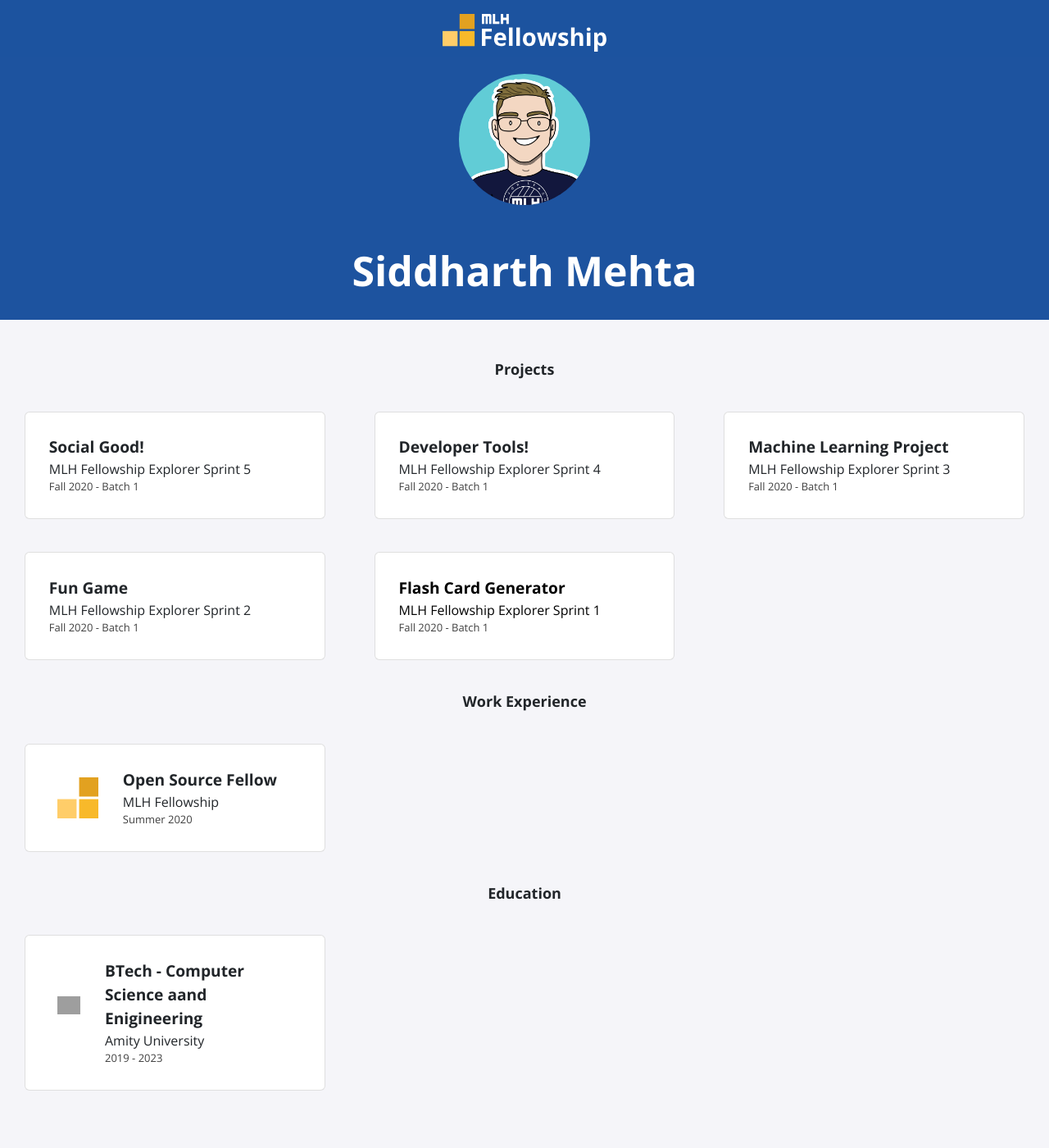
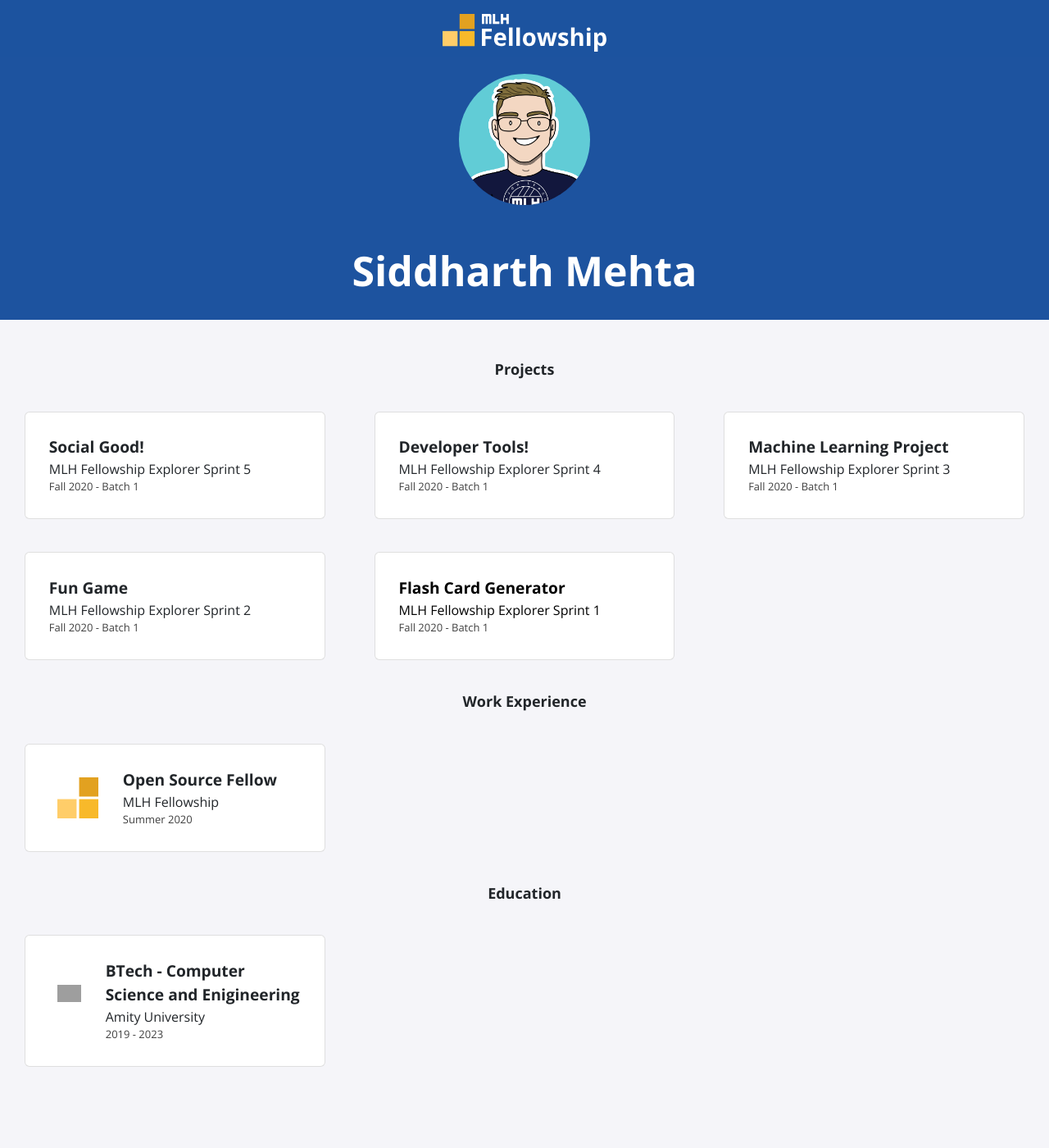
Before and after one commit to siddharth270/siddharth270.github.io, a Jekyll site: the page built from index.html, in a window 1280 px wide. Shown: the whole page at 82% size. Built offline with Jekyll 4.4.1, drawn with Linux system fonts in a browser that asks for light colours; nearby versions of some CDN libraries; after the commit the page ends 1371 px from its top, so only the background shows below that; grey boxes are pictures that could not be loaded.

Commit message:
Update education.yml

```diff
--- a/_data/education.yml
+++ b/_data/education.yml
@@ -1,4 +1,4 @@
-- course: BTech - Computer Science aand Enigineering
+- course: BTech - Computer Science and Enigineering
   institute: Amity University
   dates: 2019 - 2023
   logo: amitylogo.png
```
